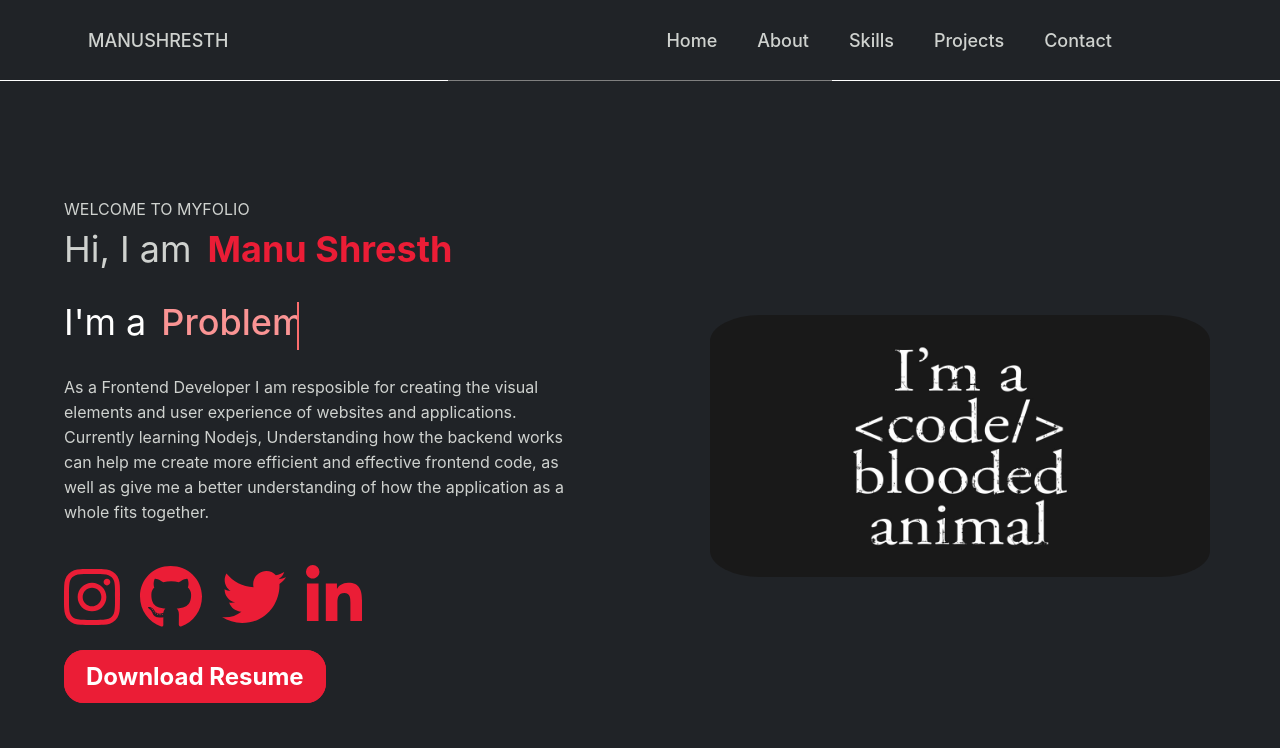
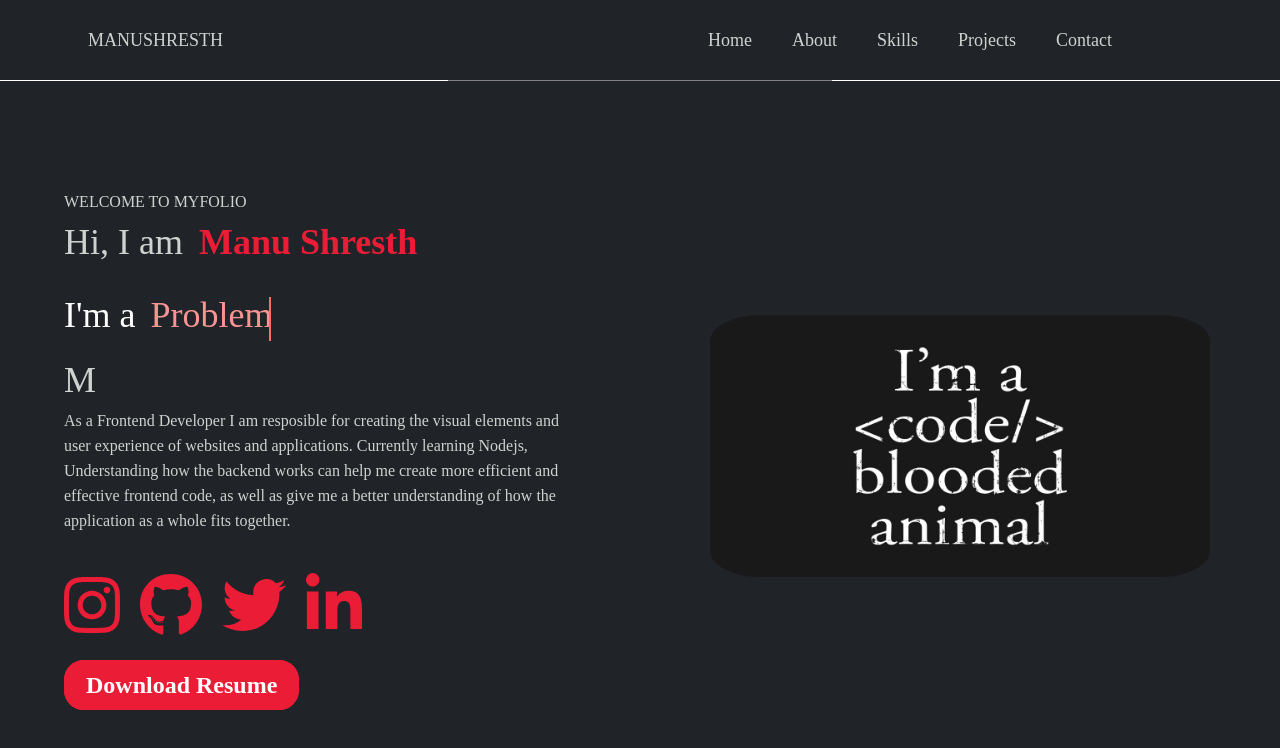
Before and after one commit to manushresthyadav/portfolio, a React (Create React App) app: page / in a window 1280 px wide. Shown: the top 748 px of the page. Built offline with nearby package versions, Linux system fonts and the light colour scheme.

Commit message:
Add files via upload

```diff
--- a/src/components/Home.js
+++ b/src/components/Home.js
@@ -32,7 +32,7 @@ export default function useHome(){
       <li><span>Trader</span></li>
     </ul>
   </div>
-
+M
 </div>
 <div className='home_content  mt-2 '>As a Frontend Developer I am resposible for creating the visual elements and user experience of websites and applications. Currently learning Nodejs,   Understanding how the backend works can help me create more efficient and effective frontend code, as well as give me a better understanding of how the application as a whole fits together.</div>
 
--- a/src/components/styles.css
+++ b/src/components/styles.css
@@ -1,4 +1,8 @@
 /* NAVBAR STYLES  */
+
+body{
+    font-family: 'Amatic SC', cursive;
+}
 
 .nav_container{
     /* height: 70px; */
@@ -60,7 +64,7 @@ cursor: pointer;
 }
 .home_icons{
 
-   cursor: pointer;
+
     display: flex;
     margin-top: 40px;
     column-gap: 20px;
@@ -81,6 +85,8 @@ cursor: pointer;
     font-size: x-large;
     font-weight: 700;
 }
+
+
 
 /* HOME ANIMATION UNDERSTAND CODE */
 @import url('https://fonts.googleapis.com/css2?family=Poppins:wght@200;300;400;500;600;700&display=swap');
@@ -501,6 +507,8 @@ padding: 40px;
 }
 @media screen and (max-width:580px){
 
+
+
 /* CONTACT  */
 .form{
     width: 90%;
@@ -559,6 +567,7 @@ padding: 40px;
 
 .nav_container{
     height: fit-content;
+    cursor: default;
 }
 
     }
--- /dev/null
+++ b/tailwind.config.js
@@ -0,0 +1,8 @@
+/** @type {import('tailwindcss').Config} */
+module.exports = {
+  content: [],
+  theme: {
+    extend: {},
+  },
+  plugins: [],
+}
```
